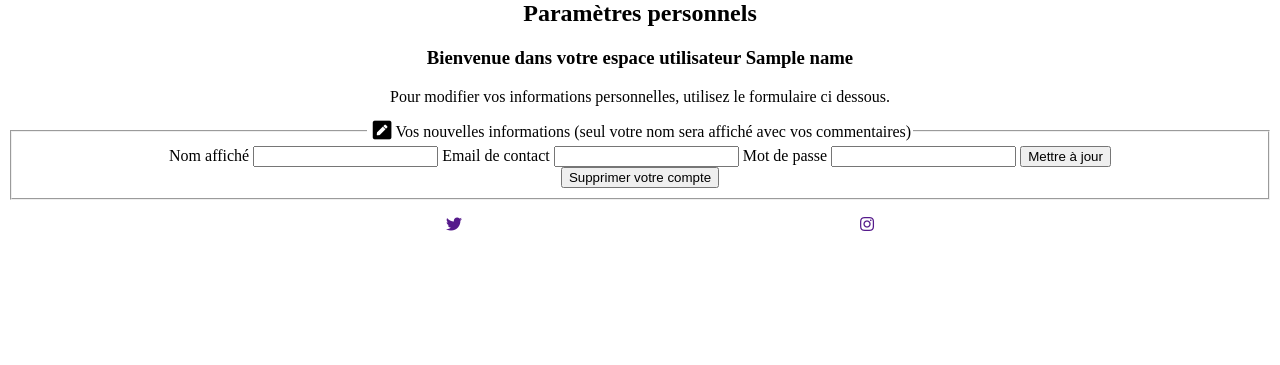
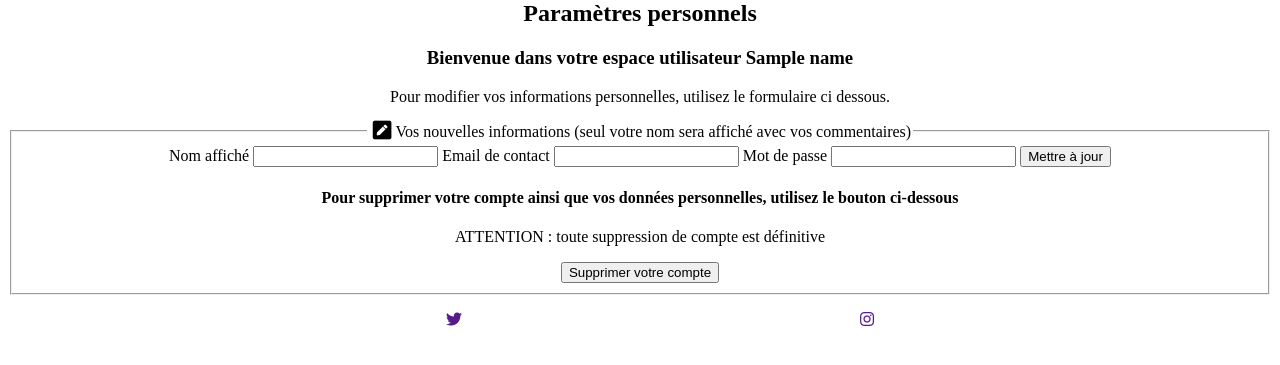
Before and after one commit to TimSeg/projet4_blog_OC, a PHP site: template src/View/adminUser.twig in a window 1280 px wide. Shown: the part 85-450 px from the top of the page. Run offline with PHP 8.4, Linux system fonts and the light colour scheme; the template is opened without the code that fills it: most values are stand-ins (such as "Sample title", 1, 10 or a date in 2020); a stand-in replaces the project's code that opens the database connection; some libraries are stand-ins or nearby versions.

Commit message:
user accompt delete method

```diff
--- a/src/View/adminUser.twig
+++ b/src/View/adminUser.twig
@@ -29,8 +29,14 @@
 
             </form>
 
-                <input type="reset" value="Supprimer votre compte">
 
+            <form action="{{ url('users!delete', {'id': session.users.id }) }}" method="post">
+
+                <h4>Pour supprimer votre compte ainsi que vos données personnelles, utilisez le bouton ci-dessous</h4>
+                <p class="warning"> ATTENTION : toute suppression de compte est définitive</p>
+                <input type="submit" value="Supprimer votre compte">
+
+            </form >
 
         </fieldset>
     </article>
```
Also changed, not shown: src/Controller/UsersController.php (+21 -1 lines), src/Controller/MainController.php (line endings or trailing spaces).
